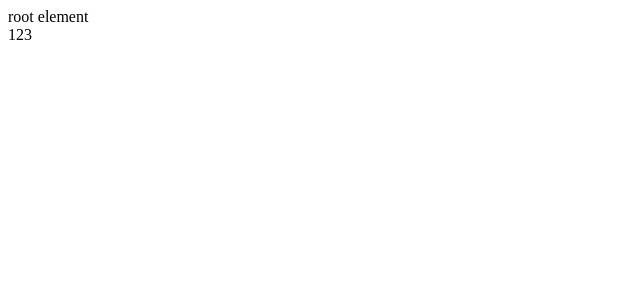
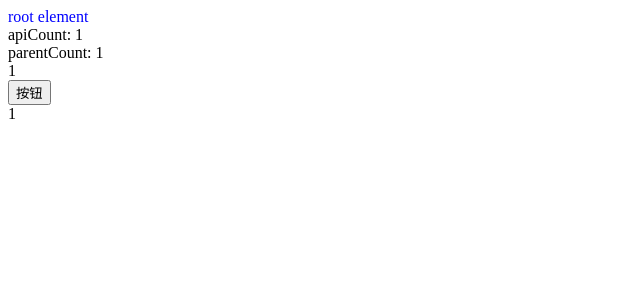
Before and after one commit to xiaodanyang/webpack-demo, a Vue app: page / in a window 1280 px wide. Shown: the top 300 px of the page, without its empty margins (0-640 px from the left). Built offline with nearby package versions, Linux system fonts and the light colour scheme.

Commit message:
add css modules

```diff
--- a/package.json
+++ b/package.json
@@ -19,6 +19,7 @@
     "file-loader": "^6.0.0",
     "html-webpack-plugin": "^4.3.0",
     "style-loader": "^1.2.1",
+    "ts-loader": "^8.0.4",
     "url-loader": "^4.1.0",
     "vue-loader": "^15.9.3",
     "vue-template-compiler": "^2.6.11",
--- a/src/App.vue
+++ b/src/App.vue
@@ -1,13 +1,15 @@
 <template>
     <div id="app">
-        <div>{{text}}</div>
-        <component-a :count="parentCount"></component-a>
+        <div class="red">{{text}}</div>
+        <div>apiCount: {{apiCount}}</div>
+        <div>parentCount: {{parentCount}}</div>
+
+        <component-a :count.sync="parentCount"></component-a>
     </div>
 </template>
 
 <script>
 import componentA from '@/components/component-a.vue'
-console.log(componentA)
 
 export default {
     components: {
@@ -16,17 +18,36 @@ export default {
     data() {
         return {
             text: 'root element',
+            // parentCount: 1,
+            apiCount: 1
         }
     },
     computed: {
-        parentCount() {
-            return 1
+        //相当于直接使用apiCount
+        parentCount: {
+            get() {
+                return this.apiCount
+            },
+            set(value) {
+                this.apiCount = value
+            }
         }
     },
 
 }
 </script>
 
-<style>
-
+<style module>
+/* .red {
+    color: green;
+} */
+:global(.red) {
+    color: blue;
+}
+:global(.xyz) {
+    color: blue;
+}
+/* :local(.red) {
+    color: pink;
+} */
 </style>
--- a/src/components/component-a.vue
+++ b/src/components/component-a.vue
@@ -1,25 +1,60 @@
 <template>
     <div>
-        123
+        <!-- <div :class="$style.red">abc</div> -->
+        <!-- <div class="xyz">xyz</div> -->
+        <div>{{childCount}}</div>
+        <button @click="foo">按钮</button>
+        <div>{{dataCount}}</div>
     </div>
 </template>
 
 <script>
 export default {
     props: {
-
+        count: {
+            type: Number,
+            require: true
+        }
     },
     data() {
         return {
-
+            dataCount: this.count
         }
     },
     computed: {
-
+        childCount: {
+            get() {
+                return this.count
+            },
+            set(value) {
+                this.$emit('update:count', value)
+            }
+        }
+    },
+    created() {
+        console.log(this.$style)
+    },
+    methods: {
+        foo() {
+            console.log(this.count)
+            this.childCount++
+            console.log(this.count)
+            setTimeout(() => {
+                console.log(this.count)
+            }, 2000);
+        }
     }
 }
 </script>
 
+<style module>
+.red {
+    color: red;
+}
+</style>
+
 <style>
-
+.xyz {
+    color: red;
+}
 </style>
--- a/webpack.config.js
+++ b/webpack.config.js
@@ -1,9 +1,11 @@
 const path = require('path')
 const HtmlWebpackPlugin = require('html-webpack-plugin')
 const VueLoaderPlugin = require('vue-loader/lib/plugin')
+const webpack = require('webpack')
 
 module.exports = {
     mode: 'none',
+    devtool: 'source-map',
     entry: path.join(__dirname, 'src/index.js'),
     output: {
         filename: 'bundle.js',
@@ -17,10 +19,50 @@ module.exports = {
             },
             {
                 test: /.css$/,
-                use: ['style-loader', 'css-loader']
+                oneOf: [
+                    // 这里匹配 `<style module>`
+                    {
+                        resourceQuery: /module/,
+                        use: [
+                            'style-loader',
+                            {
+                                loader: 'css-loader',
+                                options: {
+                                    modules: {
+                                        // localIdentName: '[path][local][name]'
+                                        localIdentName: '[local]__[hash:base64:5]'
+                                    },
+                                    sourceMap: true,
+                                }
+                            }
+                        ],
+                        exclude: [path.resolve(__dirname, 'src/common/font')],
+                        // include: []
+
+                    },
+                    // 这里匹配普通的 `<style>` 或 `<style scoped>`
+                    {
+                        use: [
+                            'style-loader',
+                            'css-loader'
+                        ]
+                    }
+                ]
+                // use: [
+                //     'style-loader',
+                //     {
+                //         loader: 'css-loader',
+                //         options: {
+                //             modules: {
+                //                 // localIdentName: '[path][local][name]'
+                //                 localIdentName: '[local]__[hash:base64:5]'
+                //             }
+                //         }
+                //     }
+                // ]
             },
             {
-                test: /\.(woff|woff2|eot|ttf|otf|gif|png|jpe?g|svg)$/,
+                test: /\.(woff|woff2|eot|ttf|otf|gif|png|jpe?g|svg)$/i,
                 use: [
                     {
                         loader: 'url-loader',
@@ -30,6 +72,10 @@ module.exports = {
                         }
                     }
                 ]
+            },
+            {
+                test: /\.ts$/,
+                use: 'ts-loader'
             }
         ]
     },
@@ -47,6 +93,7 @@ module.exports = {
             // favicon: 'src/favicon.ico',
             // hash: true
         }),
+        new webpack.HotModuleReplacementPlugin(),
     ],
     resolve: {
         alias: {
```
Also changed, not shown: 1 other file (tests, documents, lock files or other folders).
